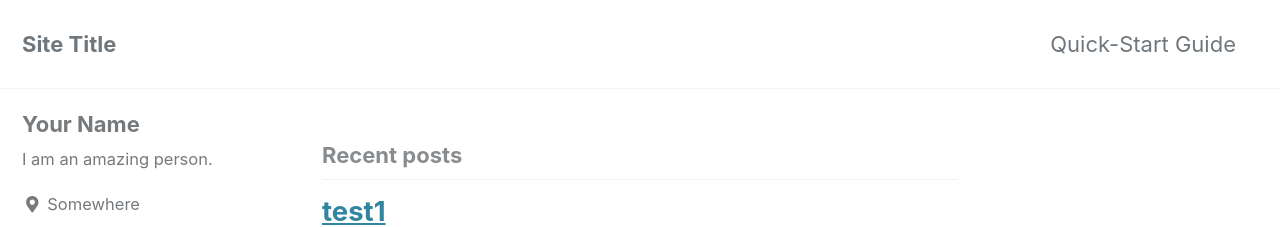
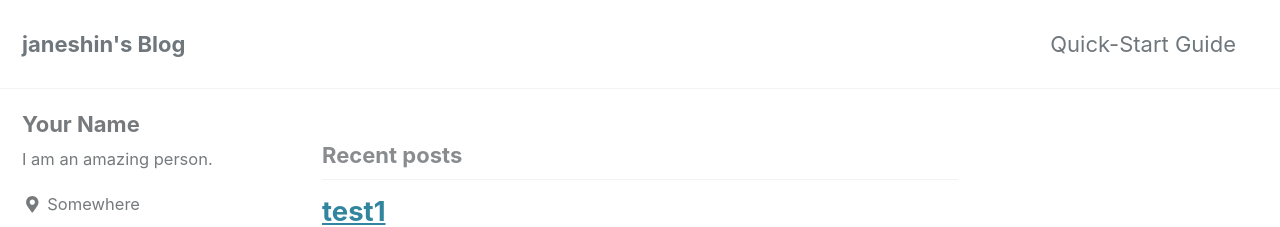
Before and after one commit to janeshin059/janeshin059.github.io, a Jekyll site: the page built from index.html, in a window 1280 px wide and 900 px high. Shown: the top 227 px of the window. Built offline with Jekyll 4.4.1, drawn with Linux system fonts in a browser that asks for light colours; cached includes are drawn as plain includes; the list of posts is cut into pages by our own code.

Commit message:
Update _config.yml

```diff
--- a/_config.yml
+++ b/_config.yml
@@ -16,7 +16,7 @@ minimal_mistakes_skin    : "default" # "air", "aqua", "contrast", "dark", "dirt"
 
 # Site Settings
 locale                   : "en-US"
-title                    : "Site Title"
+title                    : "janeshin's Blog"
 title_separator          : "-"
 name                     : "Your Name"
 description              : "An amazing website."
```
